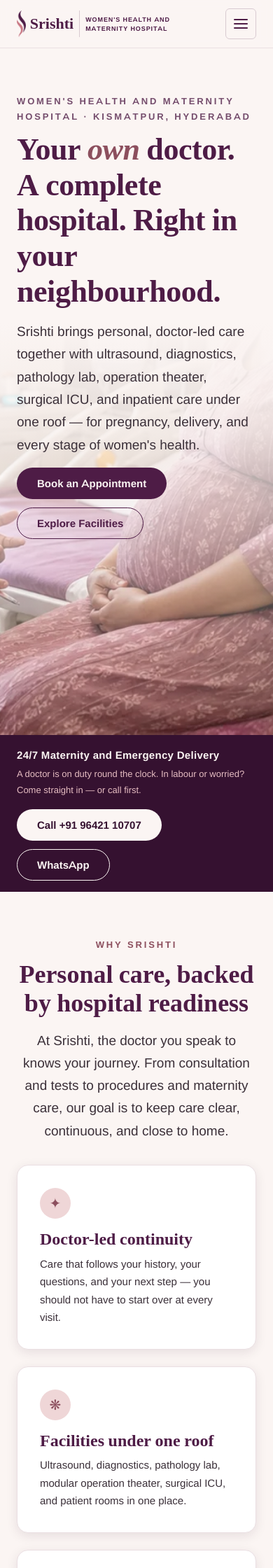
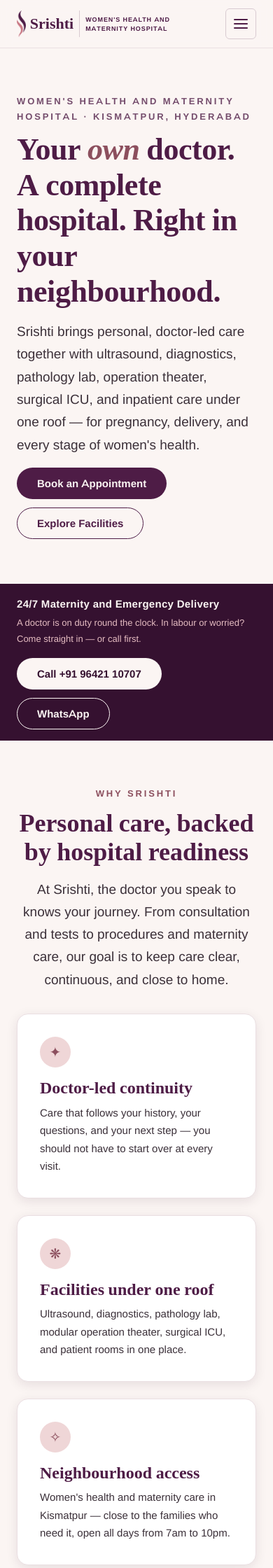
Before and after one commit to Srishti-WH-MH/srishtiwomenshospital.com, a Jekyll site: the page built from index.html, in a window 390 px wide. Shown: the top 2240 px of the page at 70% size. Built offline with Jekyll 4.4.1, drawn with Linux system fonts in a browser that asks for light colours; some web fonts are replaced.

Commit message:
hero image updated, and removed hero image on mobile

```diff
--- a/_includes/head.html
+++ b/_includes/head.html
@@ -31,7 +31,7 @@
   uses, or the browser would fetch both crops.
 {%- endcomment %}
 <link rel="preload" as="image" href="{{ '/assets/img/hero-hospital-wide-1600.webp' | relative_url }}" media="(min-width: 900px)">
-<link rel="preload" as="image" href="{{ '/assets/img/hero-hospital-tall-700.webp' | relative_url }}" media="(max-width: 899px)">
+<link rel="preload" as="image" href="{{ '/assets/img/hero-hospital-mobile-700.webp' | relative_url }}" media="(min-width: 600px) and (max-width: 899px)">
 {%- endif %}
 
 {%- comment -%}
--- a/css/site.css
+++ b/css/site.css
@@ -235,19 +235,22 @@
 .sui-hero--photo .sui-hero__inner { position: relative; z-index: 1; }
 .sui-hero--photo .sui-hero__mark { display: none; }
 
-/* Phone: copy on ivory, photo fading in beneath it. The extra bottom padding is
-   what gives her room to appear below the buttons. */
+/* Mobile and tablet: keep the copy on its own ivory field, then show a dedicated
+   hospital crop beneath it. Matching the reserved space to the crop's aspect
+   ratio prevents the people and equipment from being hidden behind long copy. */
 @media (max-width: 899px) {
-  .sui-hero--photo { padding-bottom: 280px; }
+  .sui-hero--photo { padding-bottom: min(85.714vw, 720px); }
   .sui-hero--photo::after {
+    top: auto;
+    height: min(85.714vw, 720px);
     background-image:
       linear-gradient(to bottom,
         var(--srishti-ivory) 0%,
-        var(--srishti-ivory) 40%,
-        rgba(251, 245, 243, 0.86) 56%,
-        rgba(251, 245, 243, 0.30) 80%,
-        rgba(251, 245, 243, 0) 100%),
-      url('../assets/img/hero-hospital-tall-700.webp');
+        rgba(251, 245, 243, 0.90) 8%,
+        rgba(251, 245, 243, 0.34) 20%,
+        rgba(251, 245, 243, 0) 32%),
+      url('../assets/img/hero-hospital-mobile-700.webp');
+    background-size: 100% 100%, 100% auto;
     background-position: center bottom;
   }
 }
@@ -256,12 +259,19 @@
     background-image:
       linear-gradient(to bottom,
         var(--srishti-ivory) 0%,
-        var(--srishti-ivory) 40%,
-        rgba(251, 245, 243, 0.86) 56%,
-        rgba(251, 245, 243, 0.30) 80%,
-        rgba(251, 245, 243, 0) 100%),
-      url('../assets/img/hero-hospital-tall-1000.webp');
+        rgba(251, 245, 243, 0.90) 8%,
+        rgba(251, 245, 243, 0.34) 20%,
+        rgba(251, 245, 243, 0) 32%),
+      url('../assets/img/hero-hospital-mobile-1000.webp');
   }
+}
+
+/* Phones: the appointment actions and emergency strip are more valuable than a
+   large decorative image. Remove the photo and restore the hero's normal bottom
+   spacing so the emergency information follows the CTAs immediately. */
+@media (max-width: 599px) {
+  .sui-hero--photo { padding-bottom: var(--space-8); }
+  .sui-hero--photo::after { display: none; }
 }
 
 /* Desktop: subject on the right, copy on an ivory field to the left. */
```
Also changed, not shown: assets/img/hero-hospital-mobile-1000.webp (added), assets/img/hero-hospital-mobile-700.webp (added), assets/img/hero-hospital-tall-1000.webp (deleted), assets/img/hero-hospital-tall-700.webp (deleted), assets/img/hero-hospital-wide-1600.webp, assets/img/hero-hospital-wide-2400.webp, 1 other file.
